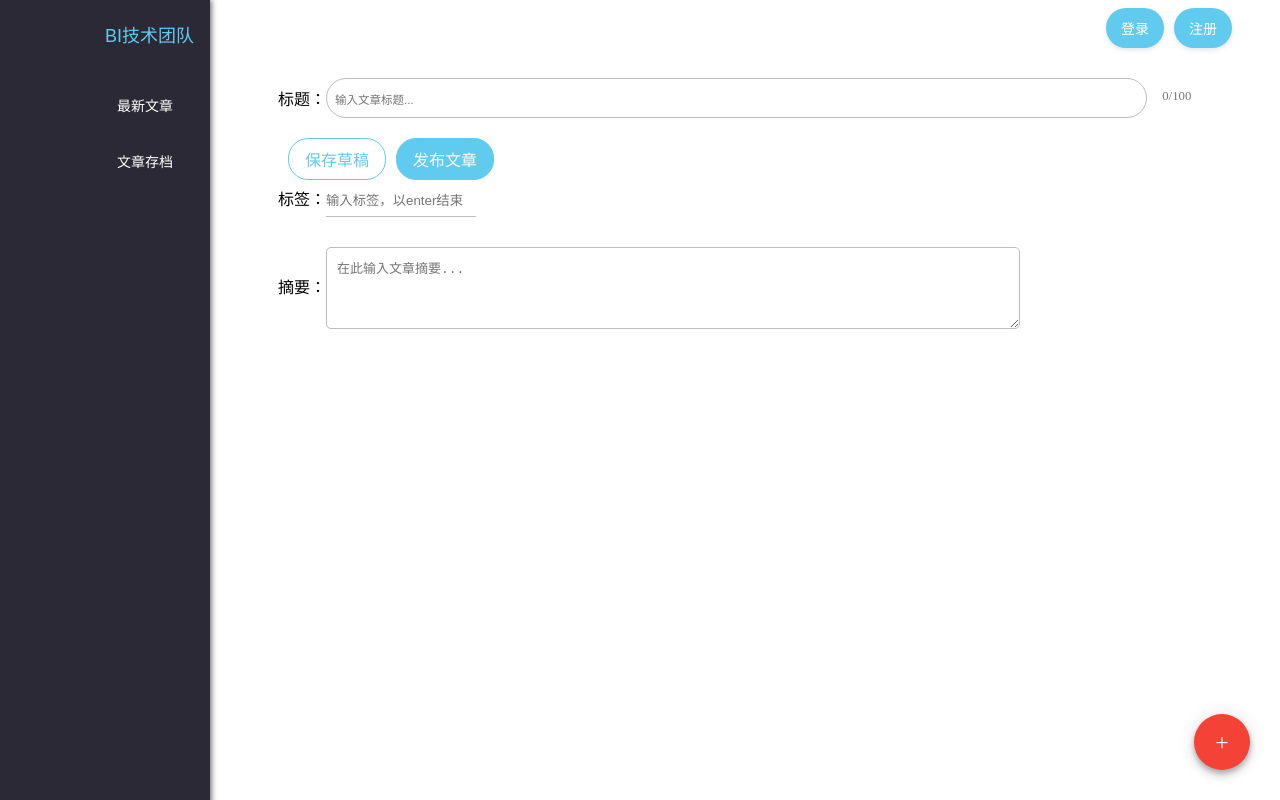
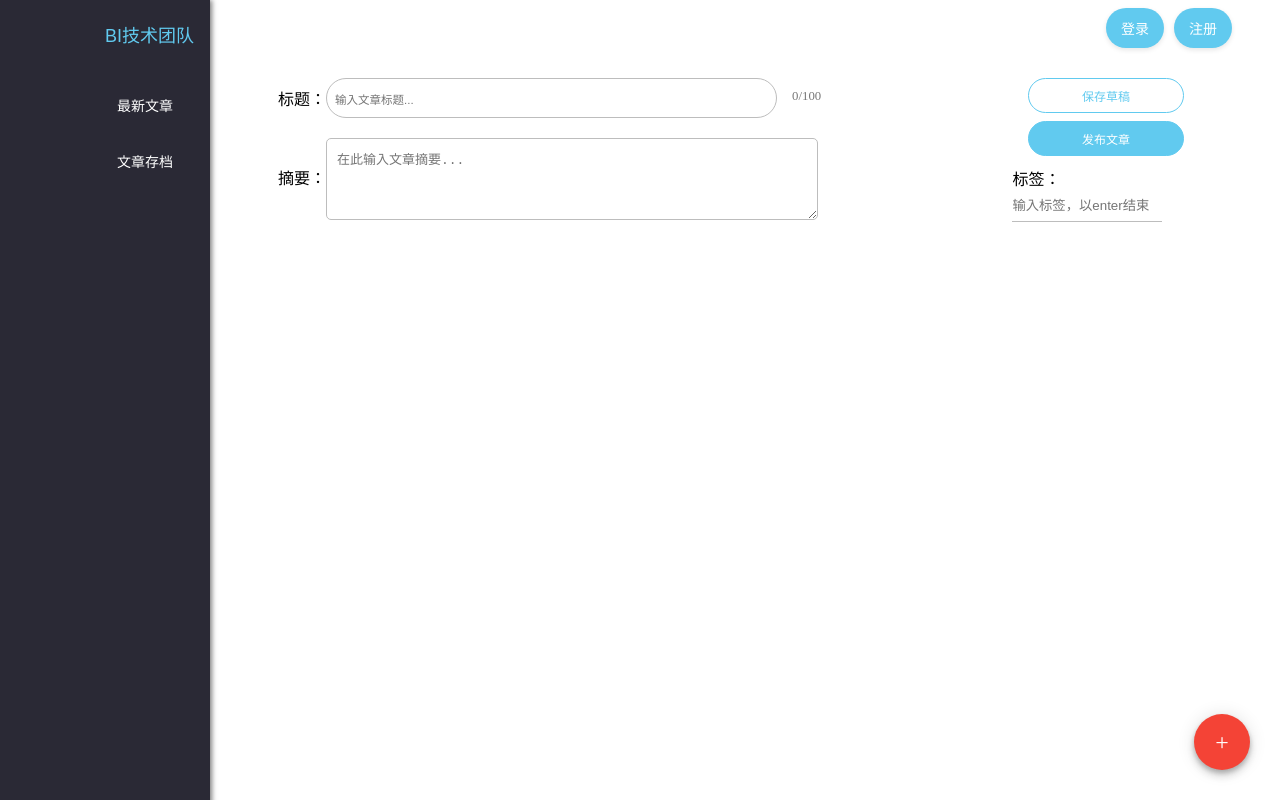
Before and after one commit to cauliflower-beep/huaye, a Vue app: page /publish in a window 1280 px wide. Built offline with nearby package versions, Linux system fonts and the light colour scheme.

Commit message:
排版文章编辑页面

```diff
--- a/src/components/publishButtons.vue
+++ b/src/components/publishButtons.vue
@@ -24,10 +24,19 @@
 </script>
 
 <style scoped>
+
+  .buttons{
+    display: flex;
+    flex-direction: column;
+    align-items: center;
+    gap: 8px;
+  }
+
   button{
     padding: 8px 16px;
-    margin-left: 10px; /* 按钮之间的间距 */
-    font-size: 1em;
+    font-size: 12px;
+
+    width: 80%;
 
     border-radius: 20px;
     background: none;
--- a/src/components/tagEditor.vue
+++ b/src/components/tagEditor.vue
@@ -2,6 +2,16 @@
 
   <!-- 标签容器 -->
   <div class="tag-container">
+    <!-- 标签输入框 -->
+    <!--输入重复标签的话，不展示重复标签，在输入框右侧展示一个提示信息：标签重复 todo-->
+    <div>
+      标签：<input ref="tagInput" v-model="currentTag" type="text"
+                  placeholder="输入标签，以enter结束"
+                  @keydown.enter.prevent="addTag"
+                  class="underline-input"
+    />
+    </div>
+
     <!-- 展示已输入的标签 -->
     <div class="tags-list">
         <span v-for="(tag, index) in tagsList" :key="index" class="tag-item"
@@ -11,15 +21,6 @@
           #{{ tag }}
           <span v-if="hoveredTag === index" class="close-tag" @click.stop="removeTag(index)">×</span>
         </span>
-    </div>
-    <!-- 标签输入框 -->
-    <!--输入重复标签的话，不展示重复标签，在输入框右侧展示一个提示信息：标签重复 todo-->
-    <div>
-      标签：<input ref="tagInput" v-model="currentTag" type="text"
-                  placeholder="输入标签，以enter结束"
-                  @keydown.enter.prevent="addTag"
-                  class="underline-input"
-    />
     </div>
 
   </div>
@@ -68,14 +69,15 @@
   .tag-container{
     display: flex;
     flex-direction: column;
+
+    margin-left: 2%;
   }
 
   .tags-list{
     display: flex;
     flex-wrap: wrap; /*允许标签换行*/
     gap:2px 4px; /* 设置标签之间的间隔*/
-    margin-bottom: 5px;
-    margin-left: 50px;
+    margin-bottom: 2px;
   }
 
   /*单个标签样式*/
--- a/src/components/titleInput.vue
+++ b/src/components/titleInput.vue
@@ -1,6 +1,4 @@
 <template>
-  <div class="title-and-buttons">
-
   <div class="title-container">
     <!-- 标题输入框 -->
     标题：
@@ -11,7 +9,6 @@
     />
     <!--字数统计-->
     <span class="char-counter">{{ title.length }}/{{ maxTitleLength }}</span>
-    </div>
   </div>
 </template>
 
@@ -30,23 +27,18 @@
 
 <style scoped>
 
-  .title-and-buttons{
-    display: flex;
-    align-items: center; /*垂直居中对齐*/
-    margin-bottom: 20px;
-  }
-
   /*标题输入框*/
   .title-container {
-    position: relative;
+    //position: relative;
     display: flex; /* 使用flex布局*/
     flex-wrap: nowrap; /* 禁止内部元素换行*/
     align-items: center; /* 垂直居中对齐*/
     flex-grow: 1;
+    margin-bottom: 20px;
   }
 
   .title-input {
-    width:80%;
+    width:60%;
     padding: 8px 32px 8px 8px ;
     font-size: 1.2em;
 
--- a/src/views/Publish.vue
+++ b/src/views/Publish.vue
@@ -1,16 +1,24 @@
 <template>
   <!--文章发布页面-->
   <div class="article-editor">
-    <!--标题输入框-->
-    <title-input/>
 
-    <publish-buttons/>
+    <div class="article-signature">
+      <!--左侧搞个标题和摘要编辑器-->
+      <div class="left-side">
+        <!--标题输入框-->
+        <title-input/>
 
-    <!--标签输入框-->
-    <tag-editor/>
+        <!-- 摘要编辑框 -->
+        <summary-editor/>
+      </div>
 
-    <!-- 摘要编辑框 -->
-    <summary-editor/>
+      <div class="right-side">
+        <publish-buttons/>
+
+        <!--标签输入框-->
+        <tag-editor/>
+      </div>
+    </div>
 
     <!-- 富文本编辑器 -->
 <!--    <quill-editor-->
@@ -44,4 +52,25 @@
     padding: 20px;
   }
 
+  .article-signature{
+    display: flex;
+    flex-direction: row;
+
+    gap:5%;
+  }
+
+  .left-side{
+    width: 70%;
+    //border: 1px solid #BDBDBD;
+  }
+
+  .right-side{
+    width: 20%;
+    //border: 1px solid #BDBDBD;
+
+    display: flex;
+    flex-direction: column;
+    gap:10px;
+  }
+
 </style>
```
Lines whose indentation alone changed are shown as unchanged.
